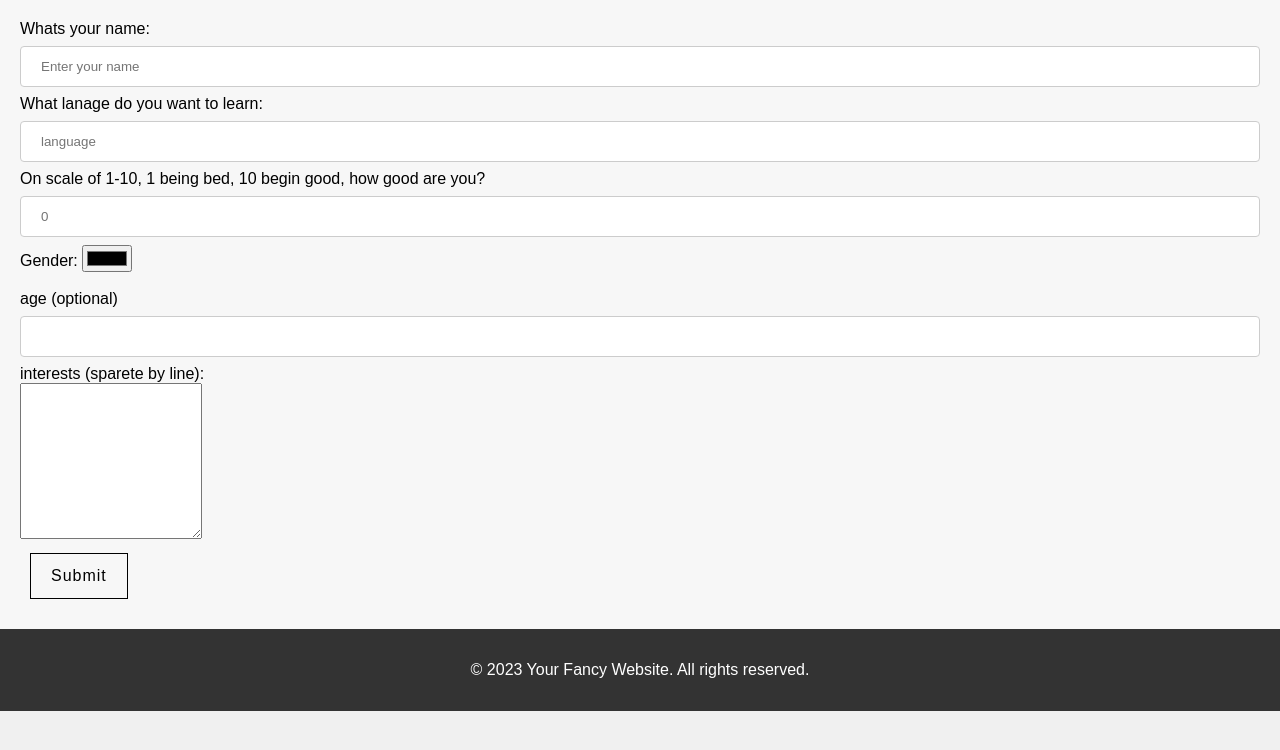
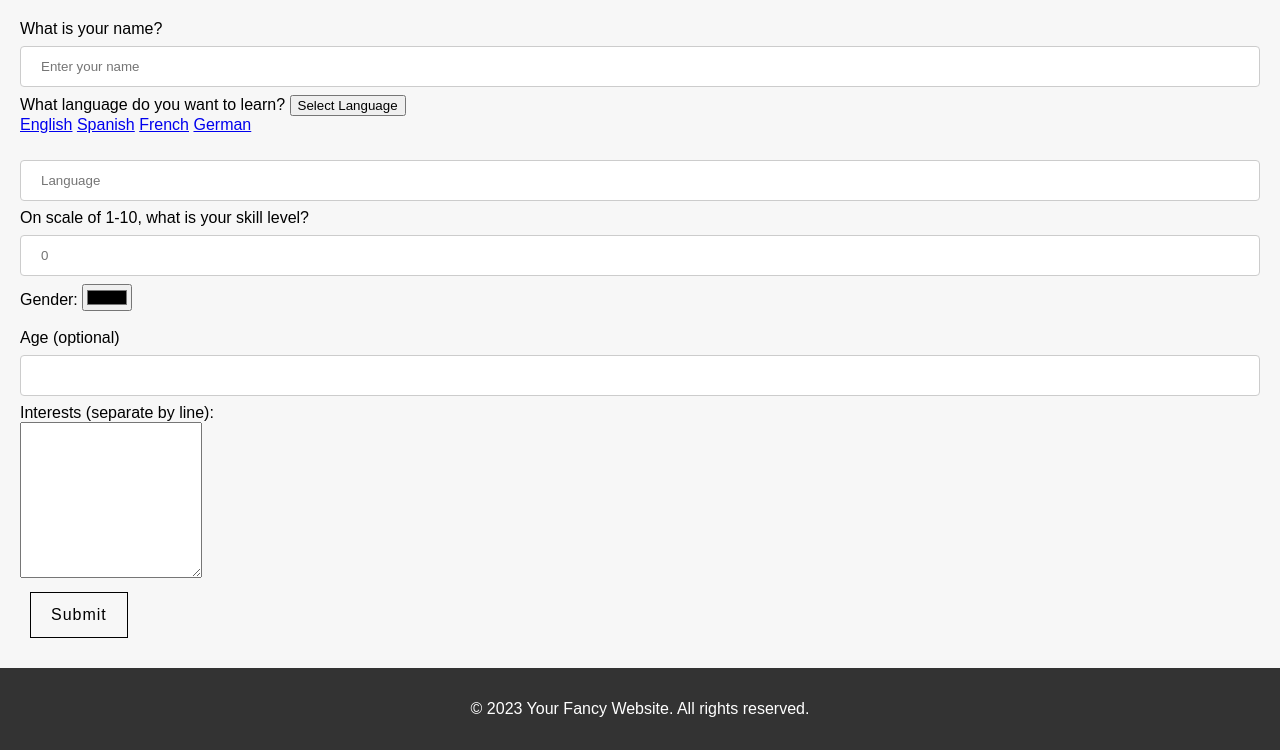
Before and after one commit to two-hack/two-hackathon-2023, a Flask app: page /create/ in a window 1280 px wide. Shown: the part 107-857 px from the top of the page. Before the commit the page ends 818 px from the top, so only its background shows below. Run offline with Flask 3, Linux system fonts and the light colour scheme.

Commit message:
fixed typos as well as some html formatting in login

```diff
--- a/templates/create.html
+++ b/templates/create.html
@@ -3,22 +3,30 @@
 {% block header %} Create your profile! {% endblock %}
 {% block content %}
     <form method="post">
-        <label for="title">Whats your name:</label>
+        <label for="title">What is your name?</label>
         <br>
 
         <input type="text" name="name" required
                placeholder="Enter your name"
                value="{{ request.form['name'] }}"></input>
         <br>
-        <label for="lang">What lanage do you want to learn:</label>
+        <label for="lang">What language do you want to learn?</label>
+        <button class="dropbtn">Select Language</button>
+        <div class="dropdown-content">
+            <a href="#">English</a>
+            <a href="#">Spanish</a>
+            <a href="#">French</a>
+            <a href="#">German</a>
+            <!-- Add more language options here -->
+        </div>
         <br>
 
         <input type="text" name="lang" required
-               placeholder="language"
+               placeholder="Language"
                value="{{ request.form['lang'] }}"></input>
 
         <br>
-        <label for="level">On scale of 1-10, 1 being bed, 10 begin good, how good are you?</label>
+        <label for="level">On scale of 1-10, what is your skill level?</label>
         <br>
 
         <input type="number" name="level" required
@@ -33,11 +41,11 @@
         <br>
         <br>
 
-        <label>age (optional)<label>
+        <label>Age (optional)<label>
         <input type="number" name="age"
                 value="{{request.form['age']}}"></input>
 
-        <label >interests (sparete by line): </label>
+        <label >Interests (separate by line): </label>
 
         <br>
         <textarea rows="10" cols="20" name="interests"></textarea>
--- a/templates/login.html
+++ b/templates/login.html
@@ -1,8 +1,8 @@
 {% extends 'base.html' %}
 
 {% block content %}
-    <h1>{% block title %} Welcome back {% endblock %}</h1>
     <form method="post">
+        <h1>{% block title %} Welcome back {% endblock %}</h1>
         <label for="title">Whats your name:</label>
         <br>
         <input type="text" name="name"
```
